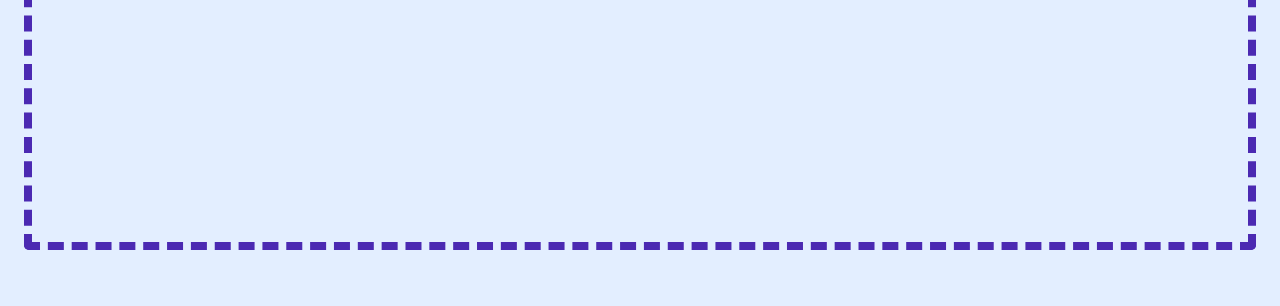
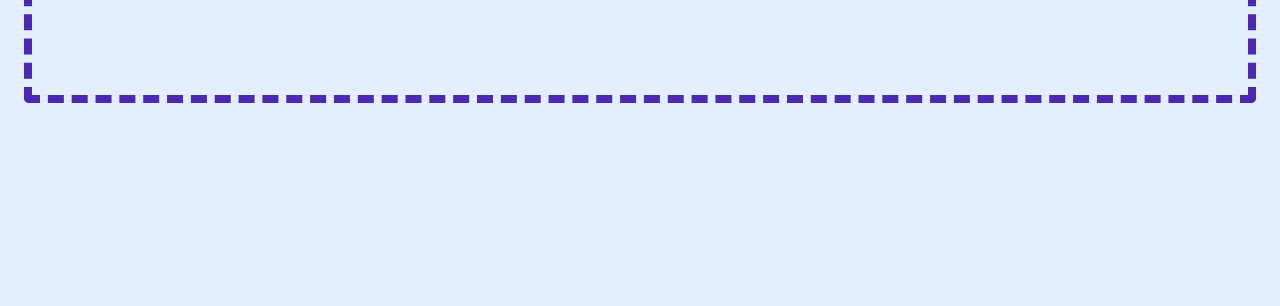
Before and after one commit to AndreyBychkov/VideoConverter, a plain HTML site: page src/main/resources/static/index.html in a window 1280 px wide. Shown: the part 494-800 px from the top of the page. Drawn offline with Linux system fonts and the light colour scheme.

Commit message:
Fix height of landing page

```diff
--- a/src/main/resources/static/index.html
+++ b/src/main/resources/static/index.html
@@ -13,7 +13,7 @@
     <div class="page-wrapper">
         <main class="content">
             <h1 class="heading">Video Converter</h1>
-            <form onsubmit="return handle(this)" class="upload-form" name="uploader" id="myform" enctype="multipart/form-data" method="POST">
+            <form class="upload-form" name="uploader" id="myform" enctype="multipart/form-data" method="POST">
                 <div class="upload-form__input-container">
                     <label for="upload-form__input">
                         <div class="upload-form__file-window">
--- a/src/main/resources/static/pages/style.css
+++ b/src/main/resources/static/pages/style.css
@@ -37,7 +37,8 @@ body {
 }
 
 .content {
-    min-height: 720px;
+    max-height: 720px;
+    padding: 0 0 100px 0;
     margin: 24px;
     border: 8px dashed #4B29B2;
     border-radius: 5px;
```
